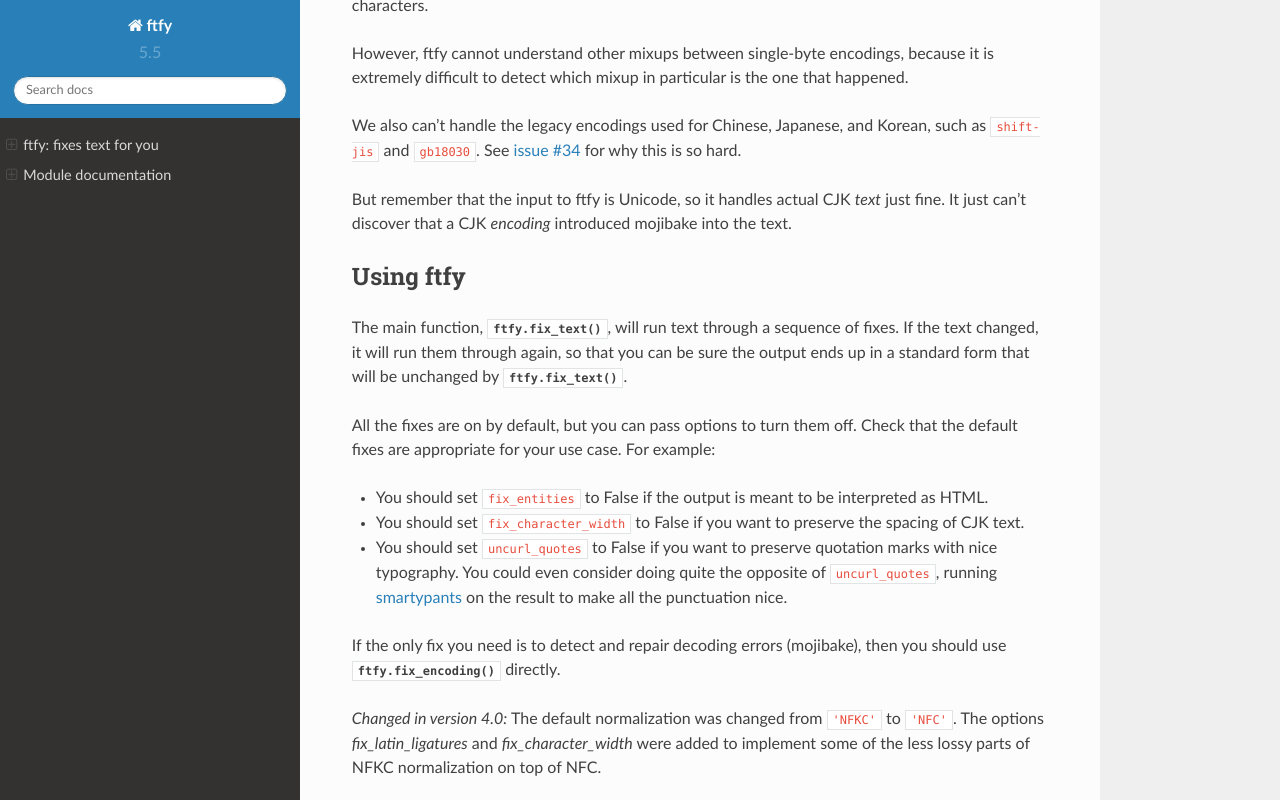
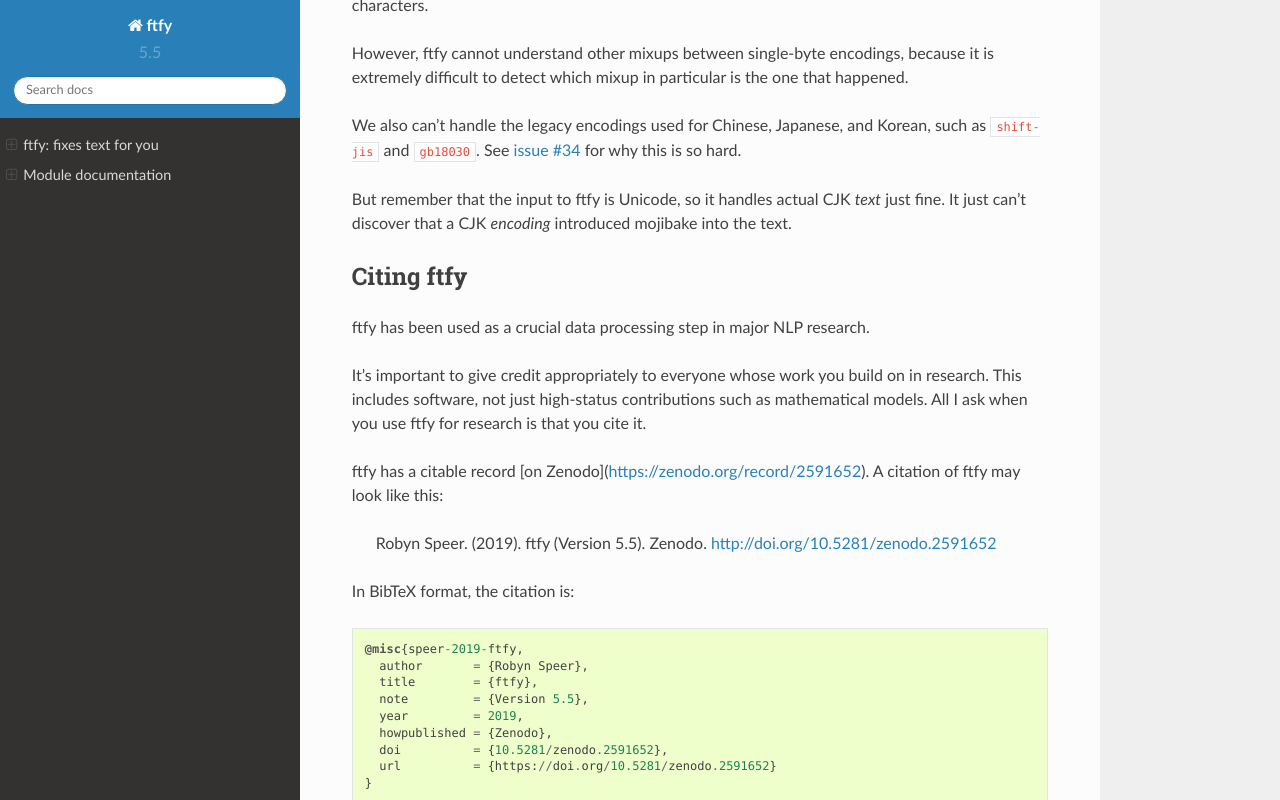
Before and after one commit to rspeer/python-ftfy, a Sphinx documentation site: the page built from docs/index.rst, in a window 1280 px wide and 900 px high, scrolled down 2711 px, cut to the strip 0-800 px from the top of the window. Built offline with Sphinx 7.4.7 and the Read the Docs theme 2.0.0, drawn with Linux system fonts in a browser that asks for light colours.

Commit message:
Add citation information to docs

```diff
--- a/docs/index.rst
+++ b/docs/index.rst
@@ -145,6 +145,36 @@
 But remember that the input to ftfy is Unicode, so it handles actual
 CJK *text* just fine. It just can't discover that a CJK *encoding* introduced
 mojibake into the text.
+
+
+Citing ftfy
+-----------
+ftfy has been used as a crucial data processing step in major NLP research.
+
+It's important to give credit appropriately to everyone whose work you build on
+in research. This includes software, not just high-status contributions such as
+mathematical models. All I ask when you use ftfy for research is that you cite
+it.
+
+ftfy has a citable record [on Zenodo](https://zenodo.org/record/2591652).
+A citation of ftfy may look like this:
+
+    Robyn Speer. (2019). ftfy (Version 5.5). Zenodo.
+    http://doi.org/10.5281/zenodo.2591652
+
+In BibTeX format, the citation is::
+
+    @misc{speer-2019-ftfy,
+      author       = {Robyn Speer},
+      title        = {ftfy},
+      note         = {Version 5.5},
+      year         = 2019,
+      howpublished = {Zenodo},
+      doi          = {10.5281/zenodo.2591652},
+      url          = {https://doi.org/10.5281/zenodo.2591652}
+    }
+
+
 
 
 Using ftfy
```
Also changed, not shown: README.md (+28 -0 lines).
